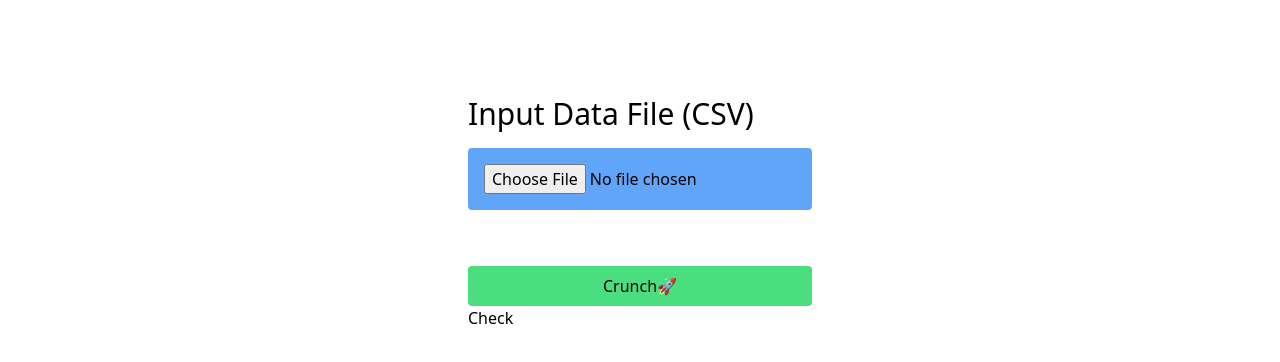
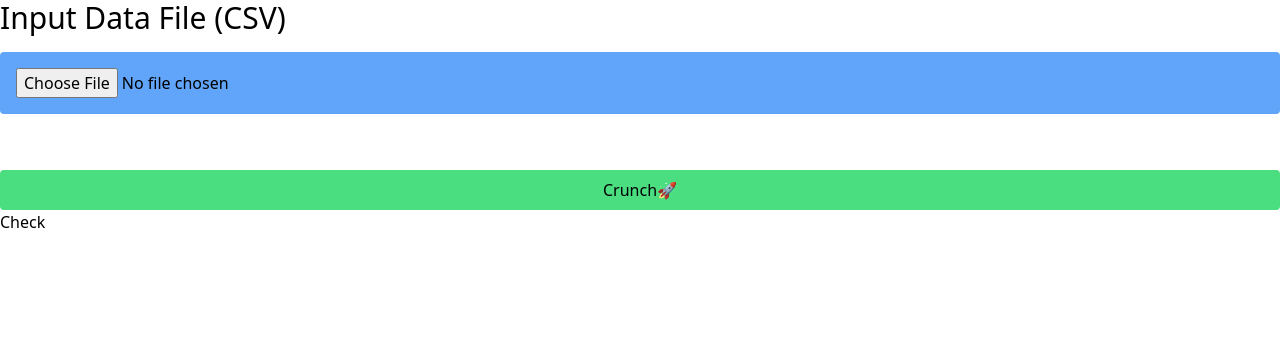
Before and after one commit to Lakshit-Chiranjiv/data-crunch, a Next.js app: page / in a window 1280 px wide. Shown: the top 362 px of the page. Built offline with nearby package versions, Linux system fonts and the light colour scheme.

Commit message:
cleared page.js

```diff
--- a/app/page.js
+++ b/app/page.js
@@ -1,14 +1,9 @@
-import Image from 'next/image'
-// import { Inter } from 'next/font/google'
-import styles from './page.module.css'
-
-// const inter = Inter({ subsets: ['latin'] })
 import Home from './components/Home'
 
 
 export default function App() {
   return (
-    <main className={styles.main}>
+    <main>
         <Home/>
     </main>
   )
```
